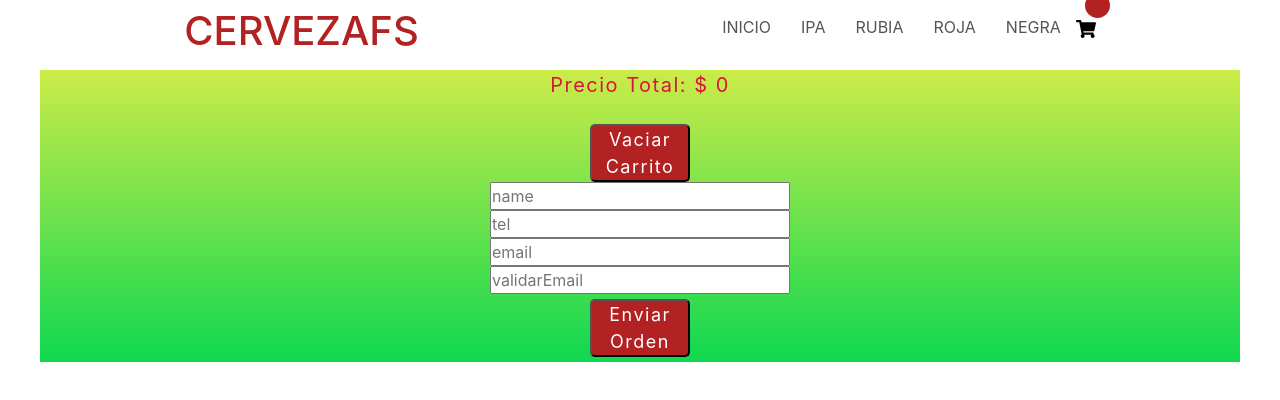
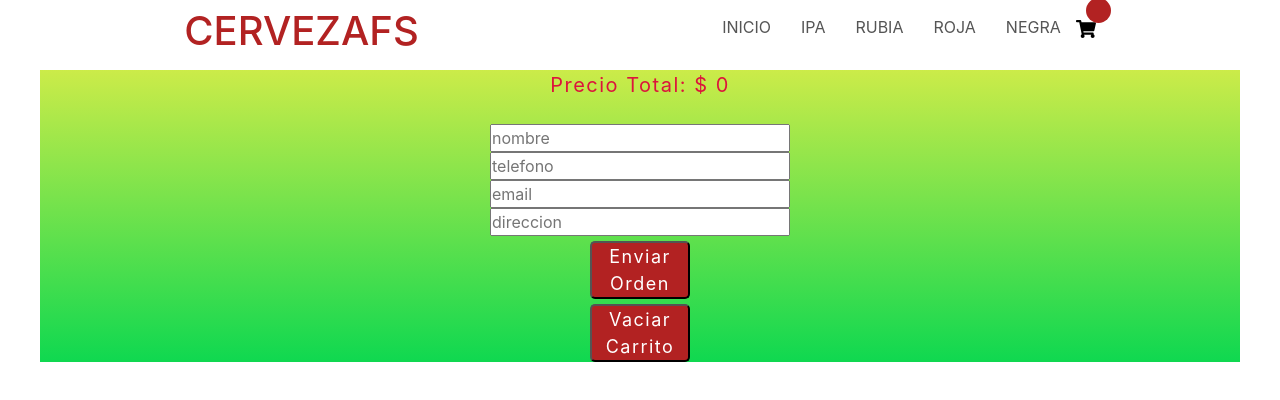
Before and after one commit to fersanabria8/ecommerce-nav-main, a React (Create React App) app: page /cart in a window 1280 px wide. Shown: the top 400 px of the page. Built offline with nearby package versions, Linux system fonts and the light colour scheme; the HTML template or start-up script is replaced by a standard one.

Commit message:
dando ultimos retoques

```diff
--- a/src/components/cart/Cart.jsx
+++ b/src/components/cart/Cart.jsx
@@ -30,7 +30,8 @@ function Cart() {
     .finally(()=> setFormData({
       name:'',
       tel:'',
-      email:''
+      email:'',
+      direccion:''
     }))
 
     const itemsToUpdate = db.collection('productos').where(
@@ -59,15 +60,11 @@ function Cart() {
     })
   }
 
+
 console.log(formData)
 
   return (
     <div className="container-cart">
-      {/* <section>
-        <div className="container-orden">
-        {idOrden!==''&& <label>El id de su orden es : {idOrden}</label>}
-        </div>
-      </section> */}
       {cartList.map(prod =>
       <div className='container-cart-nombre' key={prod.id}>
         <p>{prod.nombre} x{prod.cantidad}</p>
@@ -81,17 +78,18 @@ console.log(formData)
           {`Precio Total: $ ${precioTotal()}`}
         </span>
         <br />
-        <button type='button' id='btnVaciar' onClick={() => vaciarCarrito()}>Vaciar Carrito</button>
+        {/* <button type='button' id='btnVaciar' onClick={() => vaciarCarrito()}>Vaciar Carrito</button>  */}
         <form
           onSubmit={generarOrden}
           onChange={handleChange}
           >
-          <input type='text' name='name' placeholder='name' value={formData.name}/>
-          <input type='text' name='tel' placeholder='tel' value={formData.tel}/>
+          <input type='text' name='name' placeholder='nombre' value={formData.name}/>
+          <input type='text' name='tel' placeholder='telefono' value={formData.tel}/>
           <input type='email' name='email' placeholder='email' value={formData.email}/>
-          <input type='email' name='email' placeholder='validarEmail'/>
+          <input type='direccion' name='direccion' placeholder='direccion' value={formData.direccion}/>
           <button id='btnEnviarOrden'>Enviar Orden</button>
         </form>
+        <button type='button' id='btnVaciar' onClick={() => vaciarCarrito()}>Vaciar Carrito</button>
       </div>
       <section>
         <div className="container-orden">
--- a/src/components/context/CartContext.jsx
+++ b/src/components/context/CartContext.jsx
@@ -33,10 +33,6 @@ const CartContextProvider = ({ children }) => {
     return cartList.reduce( (acum, item)=> acum = acum + item.cantidad , 0)
   }
 
-  const borrarItem = (id) => {
-    setCartList( cartList.filter(prod => prod.id !== id) )
-  }
-
   const vaciarCarrito=()=>{
     setCartList([])
   }
@@ -47,7 +43,6 @@ const CartContextProvider = ({ children }) => {
         agregarProducto,
         vaciarCarrito,
         precioTotal,
-        borrarItem,
         cantidadItem
 
     }}>
--- a/src/components/css/NavBar.css
+++ b/src/components/css/NavBar.css
@@ -40,8 +40,8 @@ nav .nav-carrito{
 
 nav .nav-carrito span{
   position: absolute;
-  top: -22px;
-  right: -14px;
+  top: -17px;
+  right: -15px;
   background-color: firebrick;
   font-size: 10px;
   color: white;
--- a/src/components/itemCount/ItemCount.jsx
+++ b/src/components/itemCount/ItemCount.jsx
@@ -45,7 +45,6 @@ function handleClick() {
             </>
             }
             { !condicionBoton && <button id='botonAddItemCount' onClick={handleClick}>Agregar al Carrito</button>}
-
       </section>
     </div>
   )
--- a/src/components/itemDetailContainer/ItemDetail.jsx
+++ b/src/components/itemDetailContainer/ItemDetail.jsx
@@ -6,7 +6,7 @@ import '../css/ItemDetail.css'
 
 const ItemDetail = ({producto}) => {
 
-  const [contador, setContador] = useState(1)
+  const [contador, setContador] = useState(0)
 
   const {cartList, agregarProducto} = useCartContext()
 
```
Also changed, not shown: src/components/css/Cart.css (+0 -7 lines).
